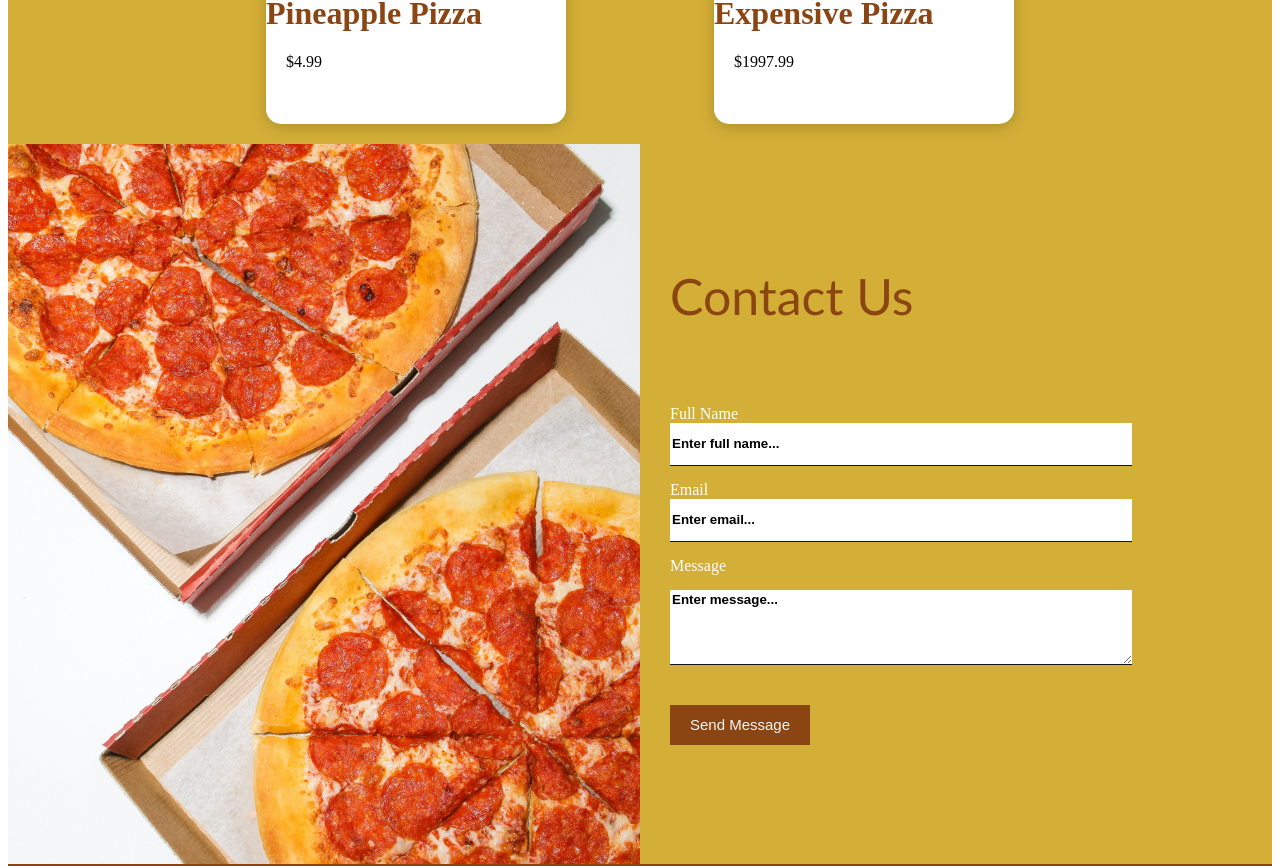
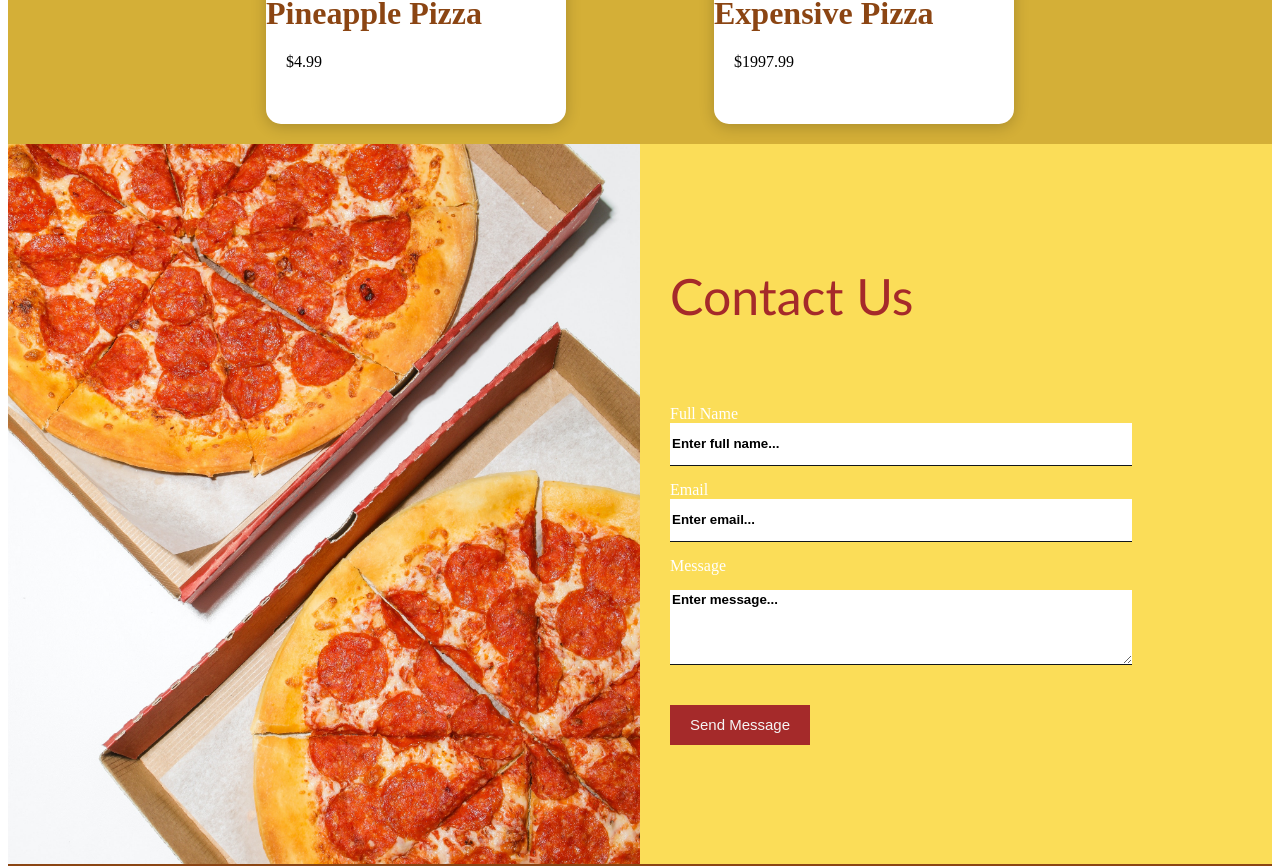
Before and after one commit to MhamadSaid/Restaurant-menu, a React (Create React App) app: page / in a window 1280 px wide. Shown: the part 2510-3376 px from the top of the page. Built offline with nearby package versions, Linux system fonts and the light colour scheme.

Commit message:
edit : edit contact section css

```diff
--- a/src/styles/Contact.css
+++ b/src/styles/Contact.css
@@ -1,7 +1,7 @@
 .contact {
   width: 100%;
   height: 90vh;
-  background-color: #d4af37;
+  background-color: #fbdd58;
   display: flex;
 }
 
@@ -27,7 +27,7 @@
   font-weight: 10;
   font-size: 50px;
   margin-left: 30px;
-  color: #8b4513;
+  color: #a52a2a;
 }
 
 form {
@@ -75,7 +75,7 @@ form button {
   width: 140px;
   height: 40px;
   border: none;
-  background-color: #8b4513;
+  background-color: #a52a2a;
   color: whitesmoke;
   font-size: 15px;
   cursor: pointer;
```
